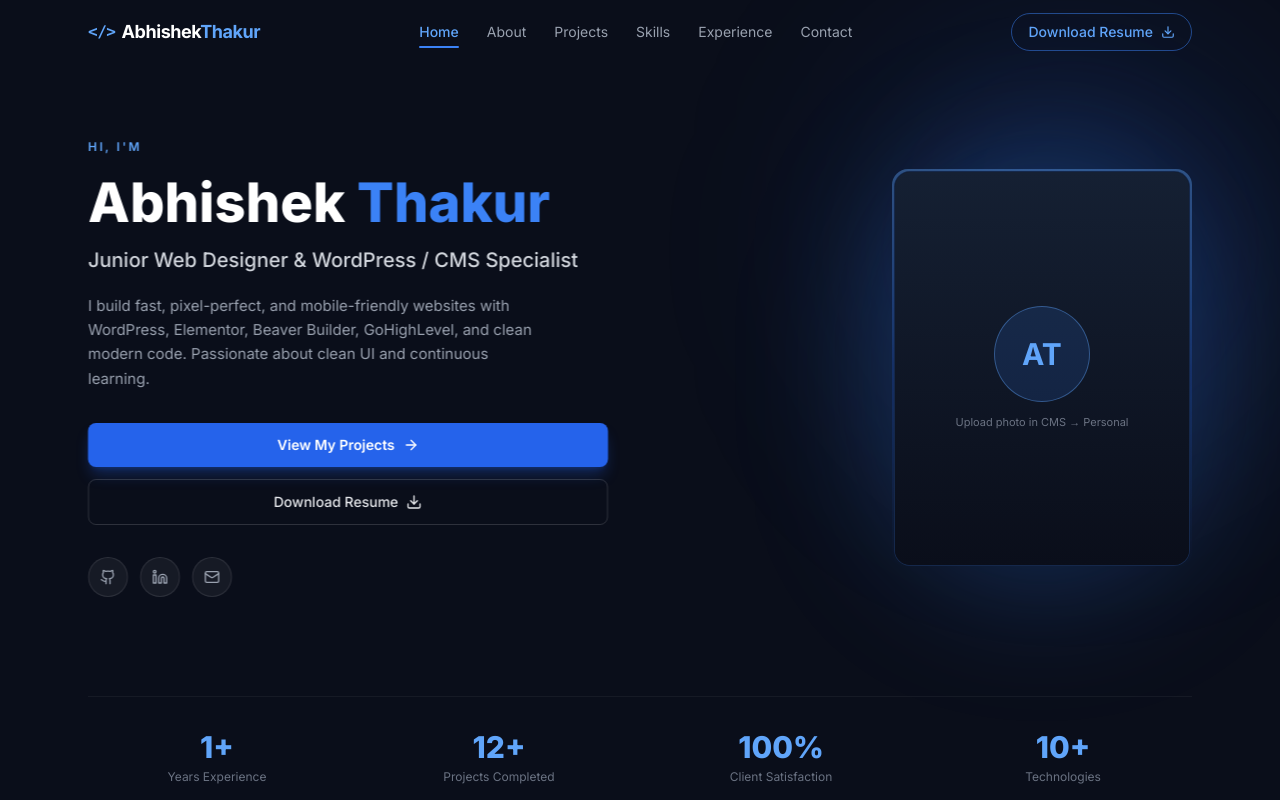
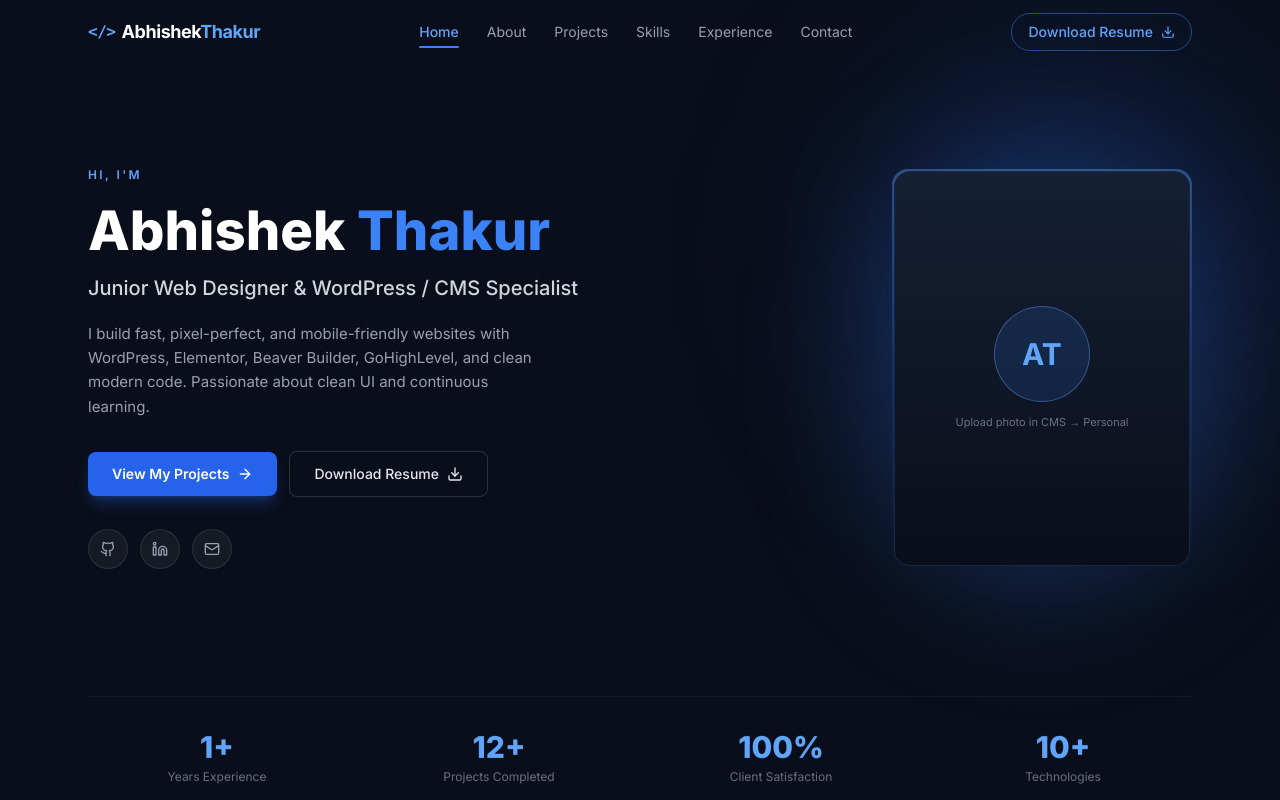
Before and after one commit to abhi-thakur01/portfolio, a React (Vite) app: page / in a window 1280 px wide. Shown: the top 800 px of the page. Built offline with nearby package versions, Linux system fonts and the light colour scheme.

Commit message:
Fix hero CTAs side-by-side and make scroll animations actually run

```diff
--- a/src/components/Hero.jsx
+++ b/src/components/Hero.jsx
@@ -6,7 +6,7 @@ export function Hero() {
   const stats = personal.stats || [];
 
   return (
-    <section id="home" className="relative pt-20 sm:pt-24 pb-8 overflow-hidden">
+    <section id="home" className="relative pt-20 sm:pt-24 pb-8">
       <div className="absolute top-10 right-0 w-[280px] sm:w-[420px] h-[280px] sm:h-[420px] bg-blue-600/15 rounded-full blur-[100px] pointer-events-none" />
 
       <div className="max-w-6xl mx-auto px-4 sm:px-6 relative z-10">
@@ -26,17 +26,17 @@ export function Hero() {
               {personal.bio}
             </p>
 
-            <div className="flex flex-col xs:flex-row flex-wrap gap-3 mb-6 sm:mb-8">
+            <div className="flex flex-row flex-wrap items-center gap-3 mb-6 sm:mb-8">
               <a
                 href="#projects"
-                className="inline-flex items-center justify-center gap-2 px-6 py-3 rounded-lg bg-blue-600 hover:bg-blue-500 text-white font-semibold text-sm transition-colors shadow-lg shadow-blue-600/30 w-full sm:w-auto"
+                className="inline-flex items-center justify-center gap-2 px-6 py-3 rounded-lg bg-blue-600 hover:bg-blue-500 text-white font-semibold text-sm transition-colors shadow-lg shadow-blue-600/30"
               >
                 {personal.ctaPrimary || "View My Projects"}
                 <ArrowRight className="w-4 h-4" />
               </a>
               <a
                 href={personal.resumeUrl || "#"}
-                className="inline-flex items-center justify-center gap-2 px-6 py-3 rounded-lg border border-white/15 text-gray-200 hover:border-blue-500/50 hover:text-white font-medium text-sm transition-colors w-full sm:w-auto"
+                className="inline-flex items-center justify-center gap-2 px-6 py-3 rounded-lg border border-white/15 text-gray-200 hover:border-blue-500/50 hover:text-white font-medium text-sm transition-colors"
               >
                 {personal.ctaSecondary || "Download Resume"}
                 <Download className="w-4 h-4" />
@@ -66,7 +66,7 @@ export function Hero() {
             </div>
           </Reveal>
 
-          <Reveal from="right" delay={120} className="order-1 lg:order-2 flex justify-center lg:justify-end">
+          <Reveal from="right" delay={140} className="order-1 lg:order-2 flex justify-center lg:justify-end">
             <div className="relative w-[200px] sm:w-[260px] md:w-[300px]">
               <div className="absolute inset-0 scale-110 bg-blue-500/25 blur-[60px] rounded-full pointer-events-none" />
 
@@ -95,7 +95,7 @@ export function Hero() {
         </div>
 
         {stats.length > 0 && (
-          <Reveal from="up" delay={220}>
+          <Reveal from="up" delay={240}>
             <div className="mt-10 sm:mt-14 grid grid-cols-2 md:grid-cols-4 gap-4 sm:gap-6 py-6 sm:py-8 border-y border-white/5">
               {stats.map((s) => (
                 <div key={s.label} className="text-center">
--- a/src/components/Reveal.jsx
+++ b/src/components/Reveal.jsx
@@ -1,4 +1,11 @@
 import { useEffect, useRef, useState } from "react";
+
+const FROM = {
+  up: "translateY(60px)",
+  down: "translateY(-40px)",
+  left: "translateX(-70px)",
+  right: "translateX(70px)",
+};
 
 export function Reveal({ children, from = "up", delay = 0, className = "" }) {
   const ref = useRef(null);
@@ -13,14 +20,18 @@ export function Reveal({ children, from = "up", delay = 0, className = "" }) {
       return;
     }
 
+    const show = () => {
+      requestAnimationFrame(() => setVisible(true));
+    };
+
     const io = new IntersectionObserver(
       ([entry]) => {
         if (entry.isIntersecting) {
-          setVisible(true);
-          io.unobserve(el);
+          show();
+          io.disconnect();
         }
       },
-      { threshold: 0.12, rootMargin: "0px 0px -48px 0px" }
+      { threshold: 0.08, rootMargin: "0px 0px -10% 0px" }
     );
 
     io.observe(el);
@@ -30,8 +41,13 @@ export function Reveal({ children, from = "up", delay = 0, className = "" }) {
   return (
     <div
       ref={ref}
-      className={`reveal reveal-${from} ${visible ? "is-visible" : ""} ${className}`}
-      style={{ transitionDelay: `${delay}ms` }}
+      className={className}
+      style={{
+        opacity: visible ? 1 : 0,
+        transform: visible ? "translate3d(0,0,0)" : FROM[from] || FROM.up,
+        transition: `opacity 0.85s cubic-bezier(0.16, 1, 0.3, 1) ${delay}ms, transform 0.85s cubic-bezier(0.16, 1, 0.3, 1) ${delay}ms`,
+        willChange: "opacity, transform",
+      }}
     >
       {children}
     </div>
--- a/src/index.css
+++ b/src/index.css
@@ -14,12 +14,14 @@
 
 html {
   scroll-behavior: smooth;
+  overflow-x: hidden;
 }
 
 body {
   font-family: var(--font-sans);
   background: #0a0e1a;
   color: #e5e7eb;
+  overflow-x: hidden;
 }
 
 ::selection {
@@ -41,37 +43,8 @@ body {
   background: #334155;
 }
 
-/* Scroll reveal */
-.reveal {
-  opacity: 0;
-  will-change: transform, opacity;
-  transition: opacity 0.75s cubic-bezier(0.22, 1, 0.36, 1),
-    transform 0.75s cubic-bezier(0.22, 1, 0.36, 1);
-}
-.reveal-up {
-  transform: translateY(48px);
-}
-.reveal-down {
-  transform: translateY(-36px);
-}
-.reveal-left {
-  transform: translateX(-56px);
-}
-.reveal-right {
-  transform: translateX(56px);
-}
-.reveal.is-visible {
-  opacity: 1;
-  transform: none;
-}
-
 @media (prefers-reduced-motion: reduce) {
   html {
     scroll-behavior: auto;
   }
-  .reveal {
-    opacity: 1;
-    transform: none;
-    transition: none;
-  }
 }
```
